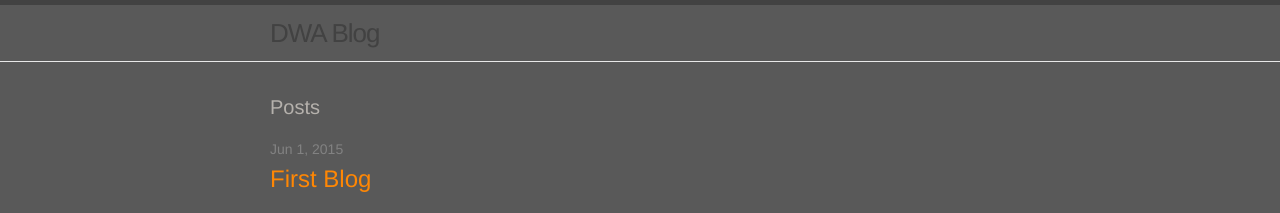
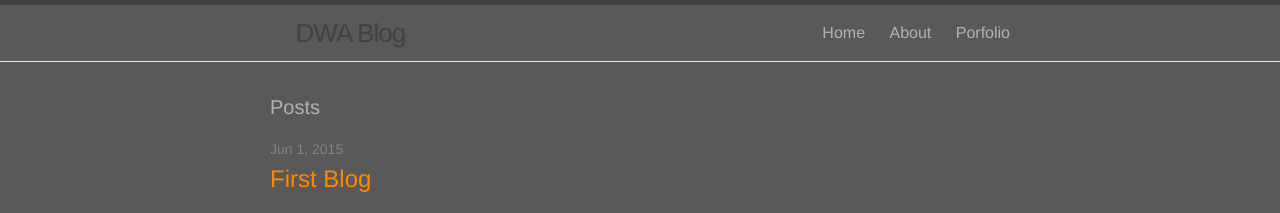
Before and after one commit to DavidAshenfelder/blog, a Jekyll site: the page built from index.html, in a window 1280 px wide. Shown: the top 213 px of the page. Built offline with Jekyll 4.4.1, drawn with Linux system fonts in a browser that asks for light colours.

Commit message:
link updates

```diff
--- a/_includes/header.html
+++ b/_includes/header.html
@@ -14,11 +14,18 @@
       </a>
 
       <div class="trigger">
-        {% for page in site.pages %}
-          {% if page.title %}
-          <a class="page-link" href="{{ page.url | prepend: site.baseurl }}">{{ page.title }}</a>
-          {% endif %}
-        {% endfor %}
+
+          <a class="page-link" href="http://davidashenfelder.github.io">Home</a>
+          {% for page in site.pages %}
+            {% if page.title %}
+            <a class="page-link" href="{{ page.url | prepend: site.baseurl }}">{{ page.title }}</a>
+            {% endif %}
+          {% endfor %}
+
+          <a class="page-link" href="http://davidashenfelder.github.io">Porfolio</a>
+
+
+
       </div>
     </nav>
 
--- a/_sass/_layout.scss
+++ b/_sass/_layout.scss
@@ -15,6 +15,7 @@
     line-height: 56px;
     letter-spacing: -1px;
     margin-bottom: 0;
+    margin-left: 2vmax;
     float: left;
 
     &,
```
Also changed, not shown: about.md (+6 -1 lines), home.md (added, +3 -0 lines).
